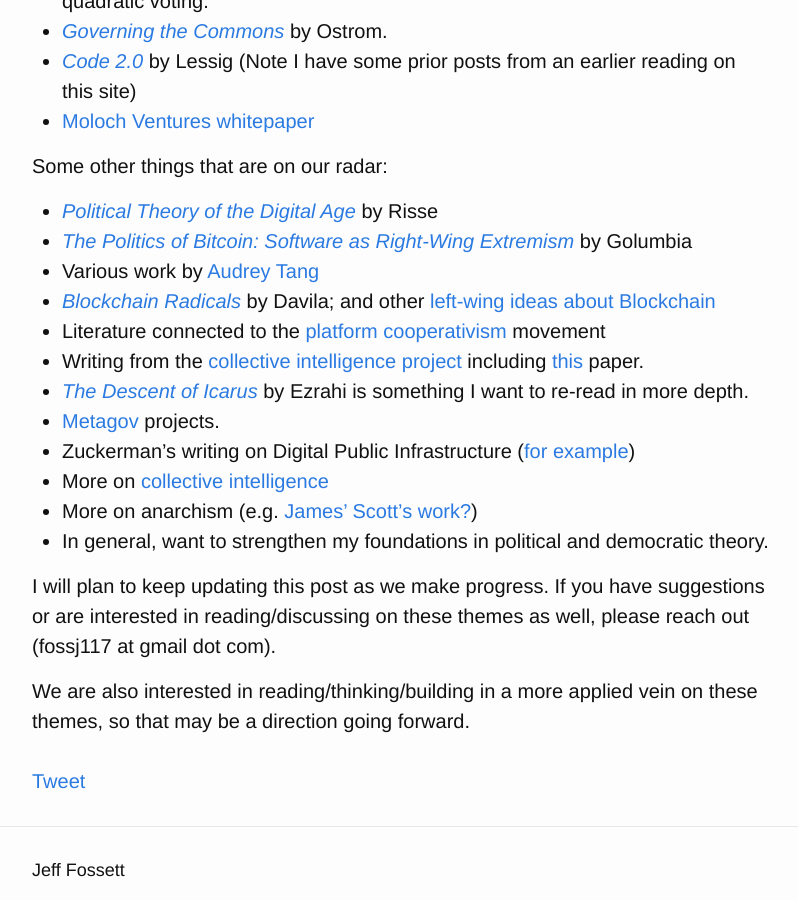
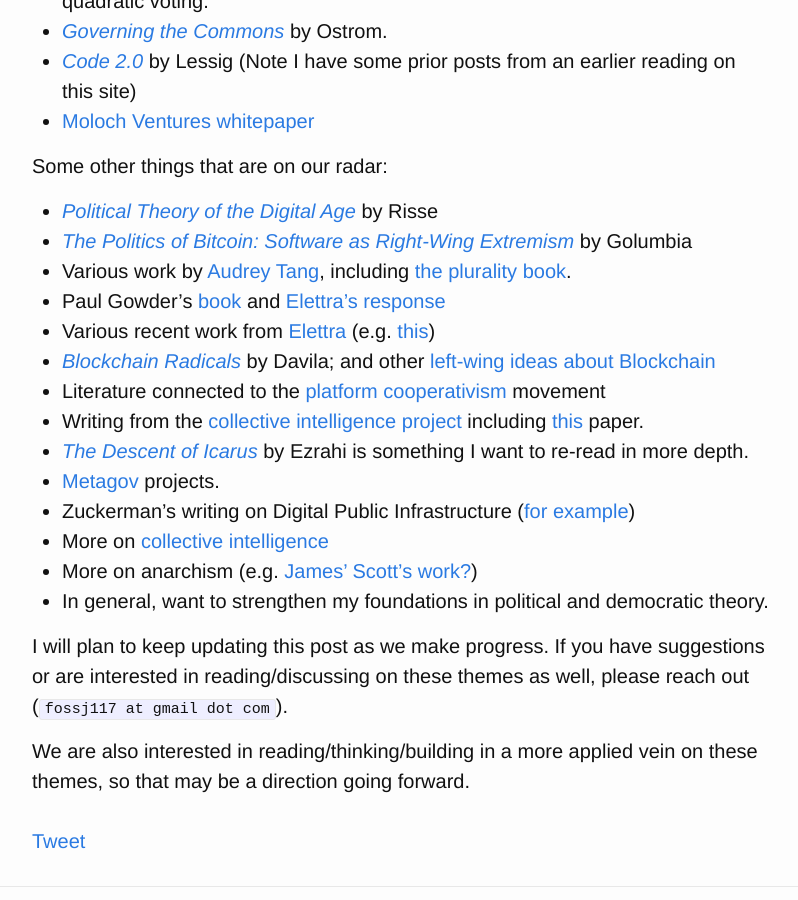
Before and after one commit to Fossj117/fossj117.github.io, a Jekyll site: the page built from _posts/2023-10-16-tech-economics-goverance-reading.md, in a window 1280 px wide and 900 px high, scrolled down 444 px. Shown: the whole window, without its empty margins (238-1036 px from the left). Built offline with Jekyll 4.4.1, drawn with Linux system fonts in a browser that asks for light colours; a script that is not in the unit is left out; comment, search, counter and statistics services are not loaded.

Commit message:
update reading list

```diff
--- a/_posts/2023-10-16-tech-economics-goverance-reading.md
+++ b/_posts/2023-10-16-tech-economics-goverance-reading.md
@@ -18,7 +18,9 @@
 
 * [*Political Theory of the Digital Age*](https://www.cambridge.org/core/books/political-theory-of-the-digital-age/9BD53911483266AC3FCDF8EECEE95D9E) by Risse
 * [*The Politics of Bitcoin: Software as Right-Wing Extremism*](https://www.amazon.com/Politics-Bitcoin-Right-Wing-Extremism-Forerunners/dp/1517901804) by Golumbia
-* Various work by [Audrey Tang](https://en.wikipedia.org/wiki/Audrey_Tang)
+* Various work by [Audrey Tang](https://en.wikipedia.org/wiki/Audrey_Tang), including [the plurality book](https://github.com/pluralitybook/plurality).
+* Paul Gowder's [book](https://networked-leviathan.com/) and [Elettra's response](https://lpeproject.org/blog/how-not-to-regulate-digital-platforms/?utm_source=mailpoet&utm_medium=email&utm_campaign=lpe-blog-update)
+* Various recent work from [Elettra](https://www.elettrabietti.com/publications) (e.g. [this](https://papers.ssrn.com/sol3/papers.cfm?abstract_id=4275143))
 * [*Blockchain Radicals*](https://www.amazon.com/Blockchain-Radicals-Building-Beyond-Capitalism/dp/1914420853) by Davila; and other [left-wing ideas about Blockchain](https://theblockchainsocialist.com/)
 * Literature connected to the [platform cooperativism](https://platform.coop/) movement
 * Writing from the [collective intelligence project](https://cip.org/) including [this](https://arxiv.org/abs/2303.11074) paper.
@@ -29,6 +31,6 @@
 * More on anarchism (e.g. [James' Scott's work?](https://press.princeton.edu/books/paperback/9780691161037/two-cheers-for-anarchism))
 * In general, want to strengthen my foundations in political and democratic theory.
 
-I will plan to keep updating this post as we make progress. If you have suggestions or are interested in reading/discussing on these themes as well, please reach out (fossj117 at gmail dot com).
+I will plan to keep updating this post as we make progress. If you have suggestions or are interested in reading/discussing on these themes as well, please reach out (`fossj117 at gmail dot com`).
 
 We are also interested in reading/thinking/building in a more applied vein on these themes, so that may be a direction going forward.
```
